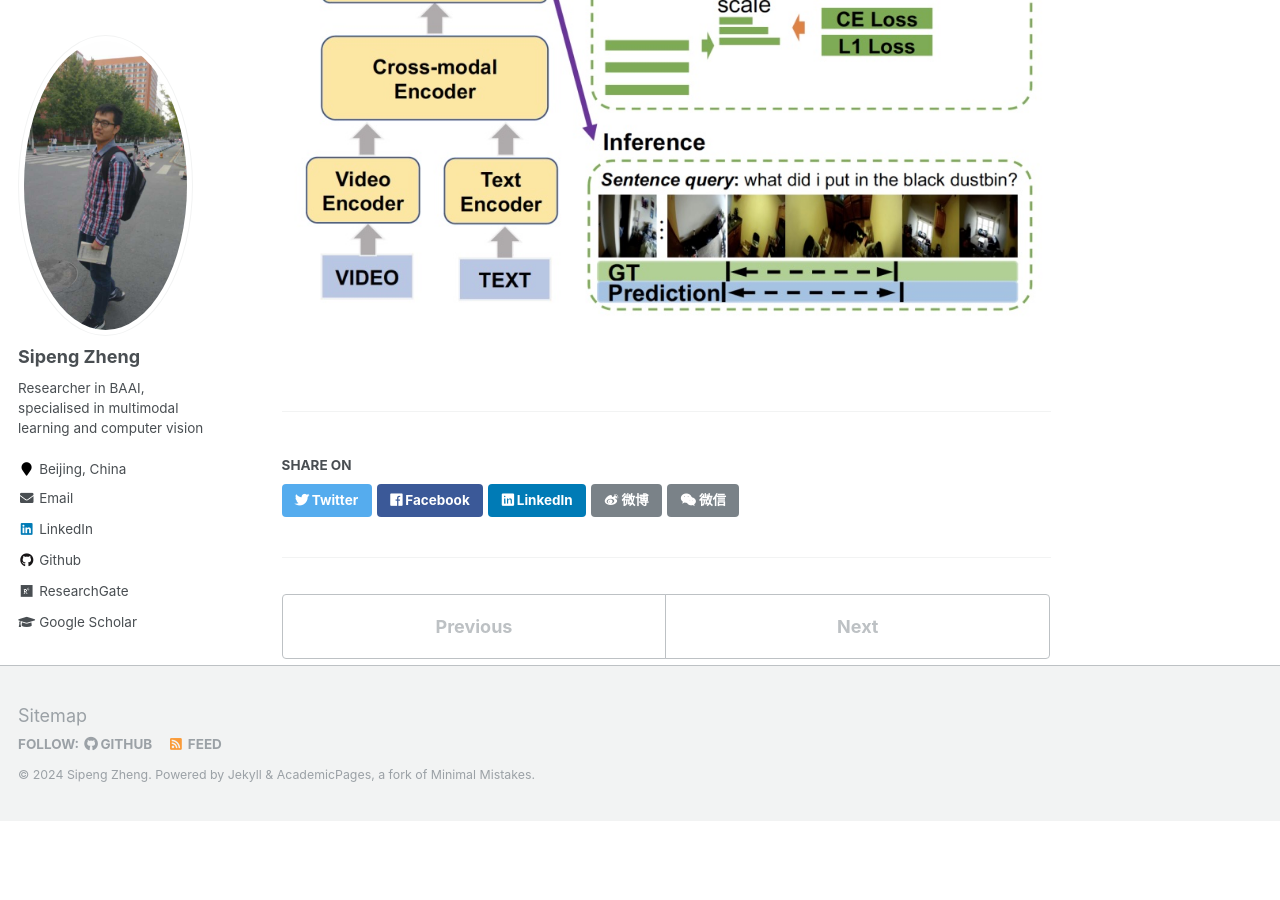
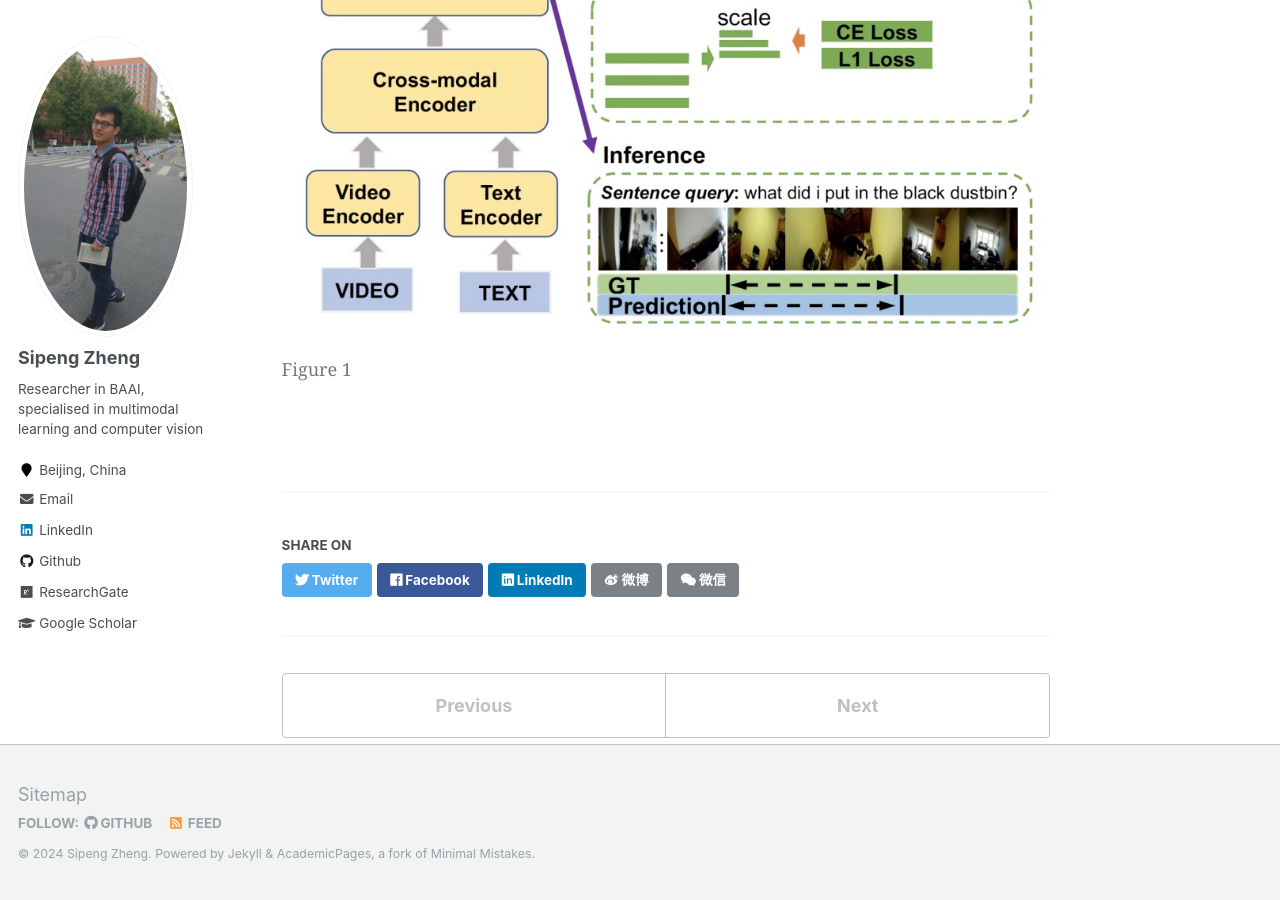
Before and after one commit to zhengsipeng/zhengsipeng.github.io, a Jekyll site: the page built from _publications/2022-6-EGONLQ.md, in a window 1280 px wide and 900 px high, scrolled down 759 px. Built offline with Jekyll 4.4.1, drawn with Linux system fonts in a browser that asks for light colours; before the commit the page ends 1580 px from its top, so only the background shows below that.

Commit message:
update 24.1.4

```diff
--- a/_publications/2022-6-EGONLQ.md
+++ b/_publications/2022-6-EGONLQ.md
@@ -11,4 +11,8 @@ citation: 'S Zheng, Q Zhang, B Liu, Q Jin, J Fu. "Exploring anchor-based detecti
 In this paper we provide the technique report of Ego4D natural language query challenge in CVPR 2022. Natural language query task is challenging due to the requirement of comprehensive understanding of video contents. Most previous works address this task based on third-person view datasets while few research interest has been placed in the ego-centric view by far. Great progress has been made though, we notice that previous works can not adapt well to ego-centric view datasets e.g., Ego4D mainly because of two reasons: 1) most queries in Ego4D have a excessively small temporal duration (e.g., less than 5 seconds); 2) queries in Ego4D are faced with much more complex video understanding of long-term temporal orders. Considering these, we propose our solution of this challenge to solve the above issues.
 
 
-![image missing](../images/pubs/cvpr22_nlq.jpg "Figure 1")
+
+<figure style="text-align: center;">
+<img src="../images/pubs/cvpr22_nlq.jpg" width="100%" height="100%" alt="替代文本">
+<figcaption style="text-align: center; font-size: 18px">Figure 1</figcaption>
+</figure>
```
